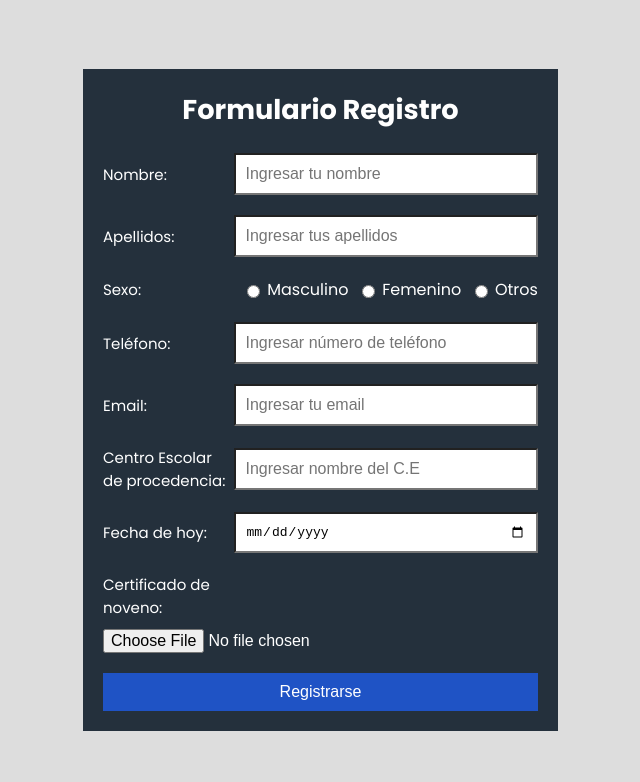
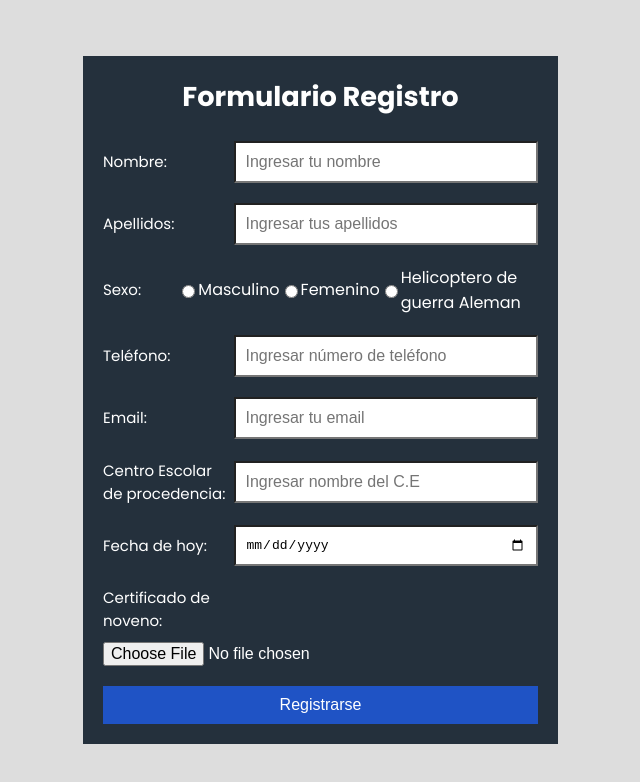
Before and after one commit to MarlonG1/Sitio-web-INDI, a plain HTML site: page nuevo_ingreso.html in a window 1280 px wide. Shown: the whole page, without its empty margins (307-947 px from the left). Drawn offline with Linux system fonts and the light colour scheme.

Commit message:
Add files via upload

```diff
--- a/nuevo_ingreso.html
+++ b/nuevo_ingreso.html
@@ -32,7 +32,7 @@
         <label class="forlabel">Femenino</label>
         <br>
         <input type="radio" name="sexo" value="otros">
-        <label class="forlabel">Otros</label>
+        <label class="forlabel">Helicoptero de guerra Aleman</label>
       </div>
       <div class="container--flex">
         <label for="" class="form_label">Teléfono:</label>
```
